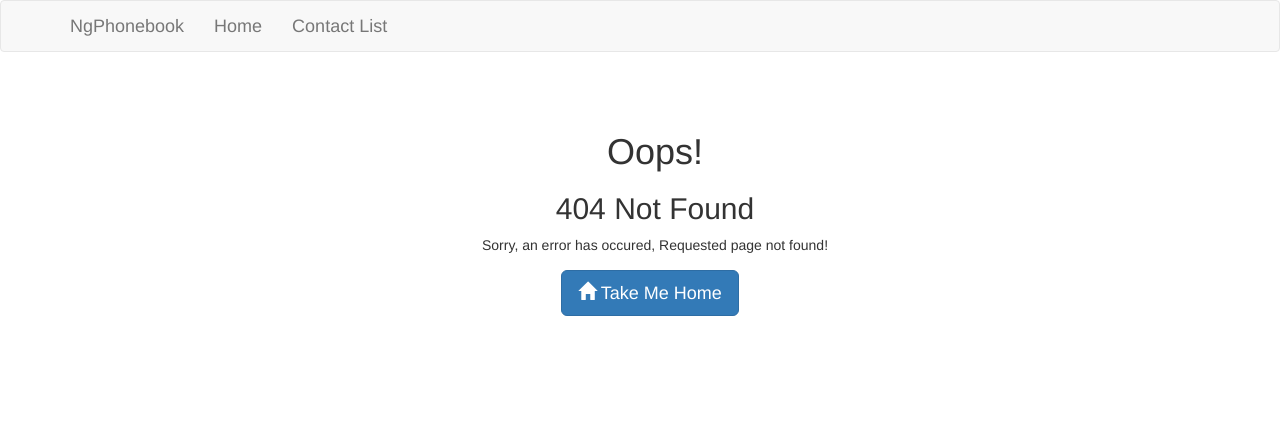
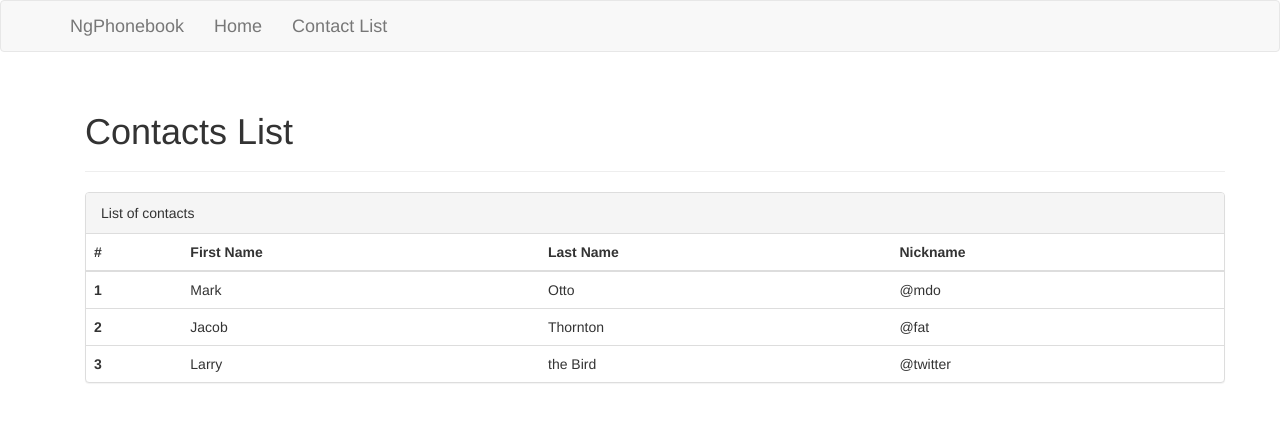
Before and after one commit to ezavile/ng-phonebook, an Angular app: page /contacts in a window 1280 px wide. Before the commit this address had no page. Shown: the top 422 px of the page. Built offline with nearby package versions, Linux system fonts and the light colour scheme.

Commit message:
added ContactsListComponent

```diff
--- a/src/app/app.module.ts
+++ b/src/app/app.module.ts
@@ -5,10 +5,12 @@ import { AppRoutingModule } from './app-routing.module';
 import { AppComponent } from './app.component';
 import { HomeComponent } from './home/home.component';
 import { PageNotFoundComponent } from './page-not-found/page-not-found.component';
+import { ContactsModule } from './contacts/contacts.module';
 
 @NgModule({
   imports: [
     BrowserModule,
+    ContactsModule,
     AppRoutingModule
   ],
   declarations: [
--- /dev/null
+++ b/src/app/contacts/contacts-list/contacts-list.component.html
@@ -0,0 +1,38 @@
+<div class="container">
+  <div class="page-header">
+    <h1>Contacts List</h1>
+  </div>
+  <div class="panel panel-default">
+    <div class="panel-heading">List of contacts</div>
+    <table class="table">
+      <thead>
+        <tr>
+          <th>#</th>
+          <th>First Name</th>
+          <th>Last Name</th>
+          <th>Nickname</th>
+        </tr>
+      </thead>
+      <tbody>
+        <tr>
+          <th scope="row">1</th>
+          <td>Mark</td>
+          <td>Otto</td>
+          <td>@mdo</td>
+        </tr>
+        <tr>
+          <th scope="row">2</th>
+          <td>Jacob</td>
+          <td>Thornton</td>
+          <td>@fat</td>
+        </tr>
+        <tr>
+          <th scope="row">3</th>
+          <td>Larry</td>
+          <td>the Bird</td>
+          <td>@twitter</td>
+        </tr>
+      </tbody>
+    </table>
+  </div>
+</div>
--- /dev/null
+++ b/src/app/contacts/contacts-list/contacts-list.component.ts
@@ -0,0 +1,14 @@
+import { Component, OnInit } from '@angular/core';
+
+@Component({
+  templateUrl: './contacts-list.component.html',
+  styleUrls: ['./contacts-list.component.styl']
+})
+export class ContactsListComponent implements OnInit {
+
+  constructor() { }
+
+  ngOnInit() {
+  }
+
+}
```
Also changed, not shown: src/app/contacts/contacts-routing.module.ts (added, +14 -0 lines), src/app/contacts/contacts.module.ts (added, +12 -0 lines), src/app/contacts/contacts-list/contacts-list.component.styl (added), 1 other file (tests, documents, lock files or other folders).
